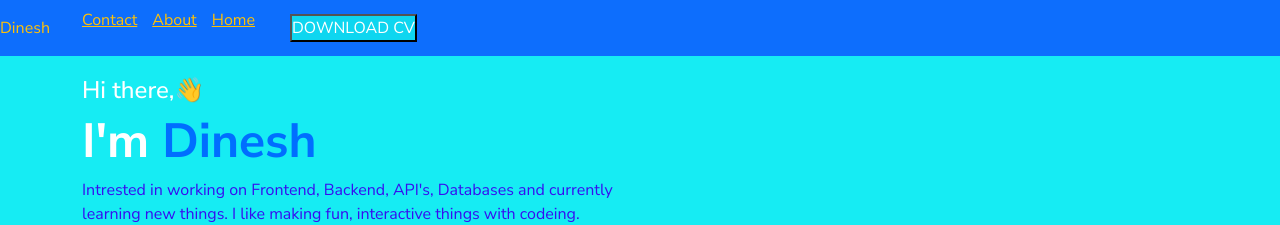
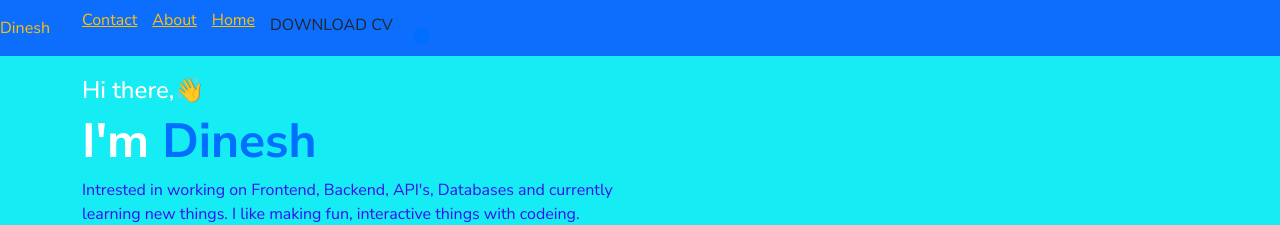
Before and after one commit to dineshdevelope/Bootstrap-Learning, a plain HTML site: page index.html in a window 1280 px wide. Shown: the top 225 px of the page. Drawn offline with nearby package versions, Linux system fonts and the light colour scheme; a web font is replaced by a local one.

Commit message:
Update index.html

```diff
--- a/index.html
+++ b/index.html
@@ -17,7 +17,7 @@
     <!-- Bootstrap Navbar -->
     <nav class="navbar navbar-expand-lg navbar-light bg-primary">
         <div>
-            <a href="./about.html"> <span class="text-warning">Dinesh</span></a>
+            <a href="./about.html"> <span class="text-warning ">Dinesh</span></a>
            </div>
 
            <div class="nav-title" >
@@ -34,7 +34,7 @@
                  </ul>
          </div>
          <div>
-            <button class="btn-primary" p-7>DOWNLOAD CV</button>
+            <button type="button" class="btn btn-info"></button>DOWNLOAD CV</button>
         </div>
     </nav>
 
```
